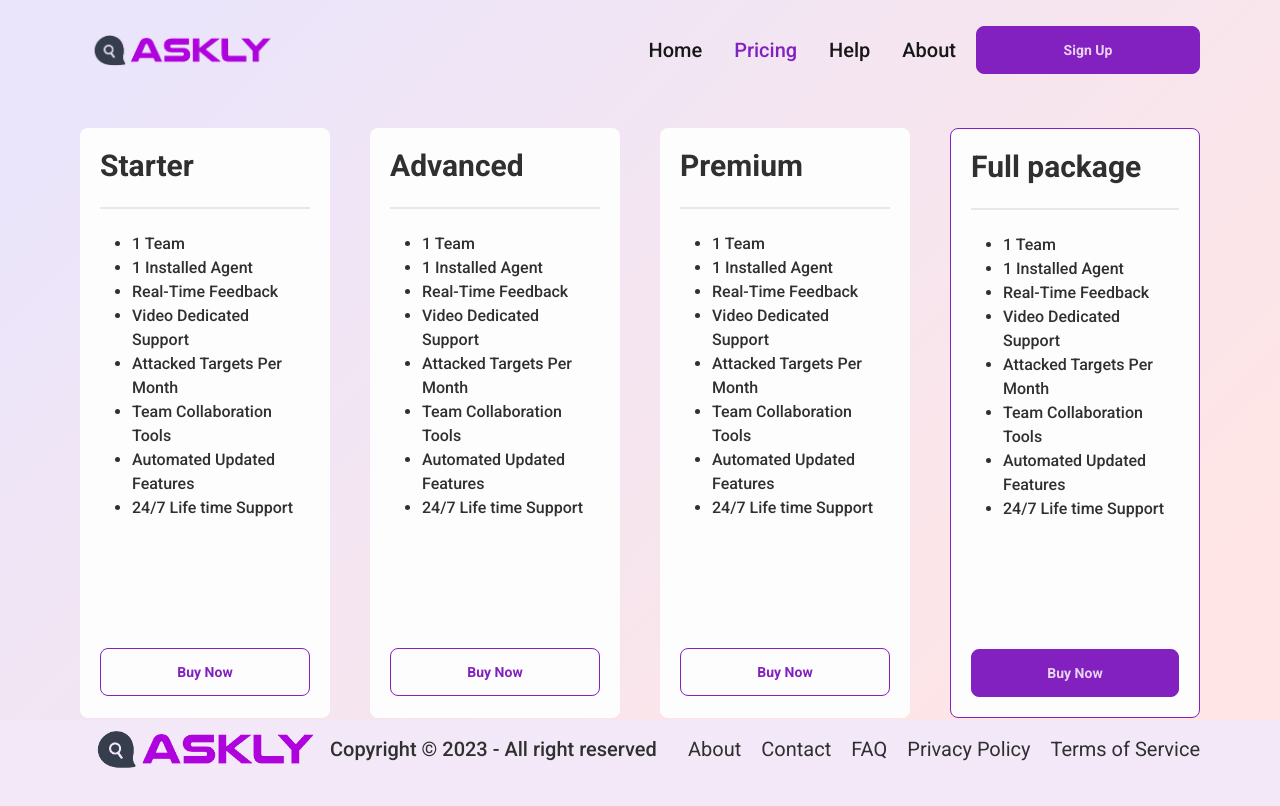
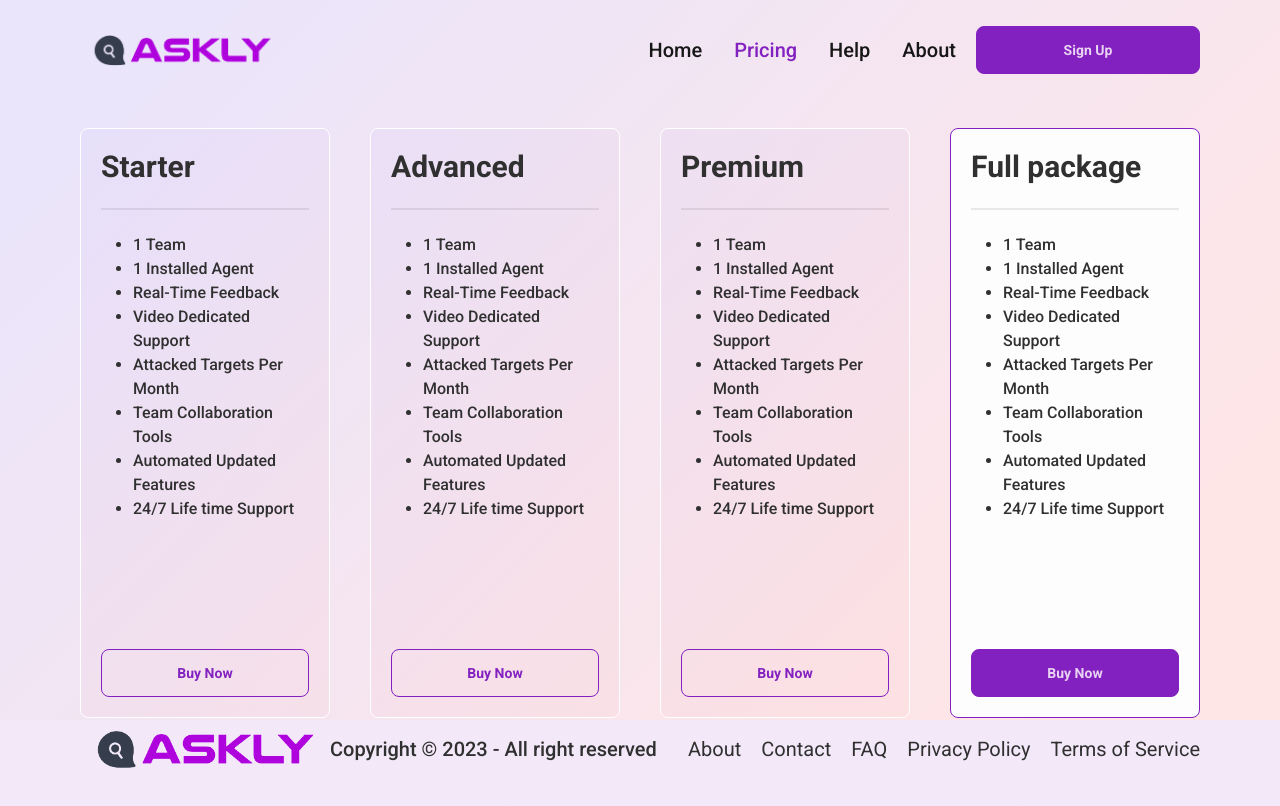
Before and after one commit to rakibul-wdp/askly, a Next.js app: page /pricing in a window 1280 px wide. Shown: the top 806 px of the page. Built offline with nearby package versions, Linux system fonts and the light colour scheme.

Commit message:
fix color of pricing card

```diff
--- a/components/pricing/PricingCard.js
+++ b/components/pricing/PricingCard.js
@@ -12,10 +12,9 @@ const PricingCard = () => {
       <div className='pt-32 pb-20 grid grid-cols-1 sm:grid-cols-2 lg:grid-cols-3 xl:grid-cols-4 gap-5 md:gap-10 max-w-screen-2xl mx-auto'>
         {
           pricing.map((price) => (
-            <div className={`${price.id === 4 && "border border-primary"} p-5 rounded-lg`} style={{
-              background: `linear-gradient(0deg, #FDFDFD, #FDFDFD),
-            linear-gradient(0deg, rgba(253, 253, 253, 0.3), rgba(253, 253, 253, 0.3))
-            `}} key={price.id}>
+            <div className={`${price.id === 4 ? "border border-primary" : "border border-white"} p-5 rounded-lg`} style={{
+              background: price.id === 4 ? "#FDFDFD" : "linear-gradient(134.56deg, rgba(155, 126, 234, 0.05) 10.8%, rgba(255, 127, 127, 0.05) 88.78%)"
+            }} key={price.id}>
               <h2 className='text-3xl font-bold'>{price.pricingName}</h2>
               <div className="divider"></div>
               <ul className="list-disc list-outside ml-8 mb-32">
```
